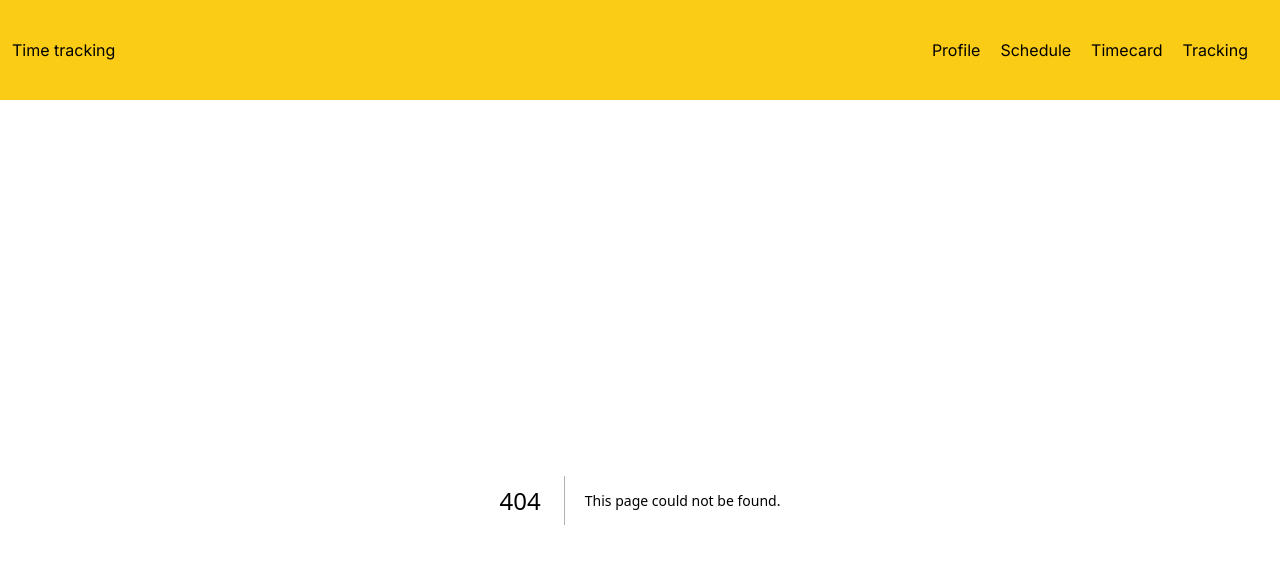
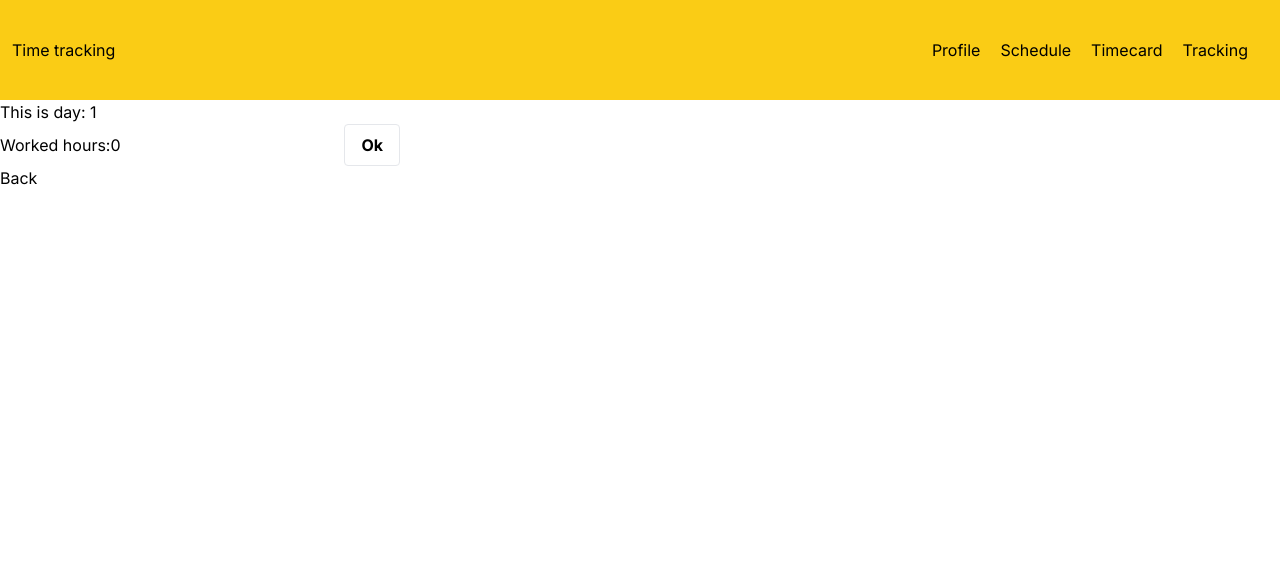
Before and after one commit to RandomDuck/time-tracking, a Next.js app: page /user/schedule/1 in a window 1280 px wide. Before the commit this address had no page. Shown: the top 564 px of the page. Built offline with nearby package versions, Linux system fonts and the light colour scheme.

Commit message:
context in progress

```diff
--- a/app/(user)/schedule/day/[dayId].tsx
+++ /dev/null
@@ -1,11 +0,0 @@
-import React from 'react'
-
-const DayId = ({params}: { params: { id: number}}) => {
-	return (
-		<div>
-			<h2>{params.id}</h2>
-		</div>
-	)
-}
-
-export default DayId
--- a/app/globals.css
+++ b/app/globals.css
@@ -19,3 +19,7 @@ button {
 .ghost{
   @apply text-sky-500 border-solid border-2 border-sky-500
 }
+
+.day{
+  @apply h-[100px] w-[100px] border-solid bg-red-100 border-black
+}
--- /dev/null
+++ b/app/user/schedule/[day]/page.tsx
@@ -0,0 +1,34 @@
+'use client';
+
+import Link from 'next/link';
+import React, { FormEvent, useState } from 'react';
+
+const Day = ({ params }: { params: { day: number } }) => {
+  const [input, setInput] = useState(0);
+  const handleSubmit = (e: FormEvent) => {
+    e.preventDefault();
+    console.log('input', input);
+    setInput(0)
+
+  };
+  return (
+    <div>
+      <h2>This is day: {params.day}</h2>
+      <form onSubmit={handleSubmit}>
+        <label htmlFor='hours'>Worked hours:</label>
+        <input
+          id='hours'
+          type='number'
+          value={input}
+          onChange={(e) => setInput(+e.target.value)}
+        />
+        <button>Ok</button>
+      </form>
+      <Link className='button' href={'/user/schedule'}>
+        Back
+      </Link>
+    </div>
+  );
+};
+
+export default Day;
--- a/assets/components/utility/CurrentMonth.tsx
+++ b/assets/components/utility/CurrentMonth.tsx
@@ -7,8 +7,8 @@ const CurrentMonth = ({days}: Month) => {
 		<div className='max-w-[900px] m-auto gap-2 flex flex-wrap '>
 		{days.map((day, index) => (
 			<Link
-				href={`/schedule/day/${day.dayIndex}`}
-				className='h-[100px] w-[100px] border-solid bg-red-100 border-black'
+				href={`/user/schedule/${day.dayIndex}`}
+				className='day'
 				key={index}
 			>
 				{day.dayIndex.toLocaleString()}
--- a/assets/constants/routes.ts
+++ b/assets/constants/routes.ts
@@ -12,10 +12,10 @@ export const INFO_ROUTES = [
 ];
 
 export const USER_ROUTES = [
-  { id: 0, title: 'Profile', url: '/user-profile', type: 'user' },
-  { id: 1, title: 'Schedule', url: '/schedule', type: 'user' },
-  { id: 2, title: 'Timecard', url: '/timecard', type: 'user' },
-  { id: 3, title: 'Tracking', url: '/tracking', type: 'user' },
+  { id: 0, title: 'Profile', url: '/user/user-profile', type: 'user' },
+  { id: 1, title: 'Schedule', url: '/user/schedule', type: 'user' },
+  { id: 2, title: 'Timecard', url: '/user/timecard', type: 'user' },
+  { id: 3, title: 'Tracking', url: '/user/tracking', type: 'user' },
 ];
 
 export const COMPANY_ROUTES = [
--- /dev/null
+++ b/assets/context/HoursContext.tsx
@@ -0,0 +1,30 @@
+import { MonthHours } from '../models/TimeRapport';
+import { Dispatch, ReactNode, createContext, useContext } from 'react';
+
+interface MonthAction {}
+
+interface ContextProps {
+  children: ReactNode;
+}
+
+interface IReportContext {
+  report: MonthHours;
+  dispatch: Dispatch<MonthAction>;
+}
+
+const ReportContext = createContext<IReportContext>({
+  report: new MonthHours([], false, 0),
+  dispatch: () => {
+    return;
+  },
+});
+
+export const ContextWrapper = ({ children }: ContextProps) => {
+  const { report, dispatch } = useContext(ReportContext);
+
+  return (
+    <ReportContext.Provider value={{ report, dispatch }}>
+      {children}
+    </ReportContext.Provider>
+  );
+};
--- /dev/null
+++ b/assets/models/TimeRapport.ts
@@ -0,0 +1,12 @@
+export class MonthHours{
+	constructor(
+		public days: DayHours[], public isDone: boolean, public totalHours: number
+	){}
+}
+
+
+export class DayHours{
+	constructor(
+		public date: Date, public hours: number, public isDone: boolean
+	){}
+}
```
Also changed, not shown: app/user/schedule/page.tsx (renamed from app/(user)/schedule/page.tsx), app/user/timecard/page.tsx (renamed from app/(user)/timecard/page.tsx), app/user/tracking/page.tsx (renamed from app/(user)/tracking/page.tsx), app/user/user-profile/page.tsx (renamed from app/(user)/user-profile/page.tsx).
